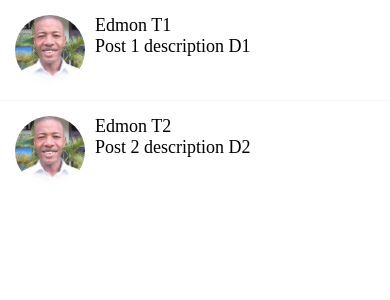
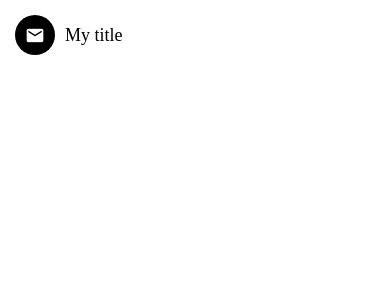
Before and after one commit to edmontheprogrammer/UsedStoreShop, a React Native app: screen / in a window 390 px wide. Shown: the top 300 px of the page. Built offline with nearby package versions, Linux system fonts and the light colour scheme.

Commit message:
Building the Icon ComponentsListItem extendings

```diff
--- a/App.js
+++ b/App.js
@@ -2,10 +2,19 @@
 import { StyleSheet, Text, View } from 'react-native';
 
 import MessagesScreen from './app/screens/MessagesScreen';
+import { SafeAreaView } from 'react-native';
+
+import Icon from './app/components/Icon';
+import ListItem from './app/components/ListItem';
 
 export default function App() {
   return (
-    <MessagesScreen />
+    <SafeAreaView >
+      <ListItem
+          title="My title"
+          ImageComponent={<Icon name="email"/>} />
+
+    </SafeAreaView>
   );
 }
 
--- /dev/null
+++ b/app/components/Icon.js
@@ -0,0 +1,28 @@
+import React from 'react';
+import { View } from 'react-native';
+import { MaterialCommunityIcons } from '@expo/vector-icons';
+
+function Icon({
+    name,
+    size = 40,
+    backgroundColor = "#000",
+    iconColor = "#fff"
+}) {
+    return (
+        <View style={{
+            width: size,
+            height: size,
+            borderRadius: size / 2,
+            // Note 1: backgroundColor: backgroundColor is setting the prop
+            // "backgroundColor" to the "backgroundColor" variable declared above
+            backgroundColor : backgroundColor,
+            justifyContent: 'center',
+            alignItems: 'center',
+        }}>
+            <MaterialCommunityIcons name={name} color={iconColor} size={size * 0.5} />
+
+        </View>
+    );
+}
+
+export default Icon;
--- a/app/components/ListItem.js
+++ b/app/components/ListItem.js
@@ -7,7 +7,7 @@ import { GestureHandlerRootView, Swipeable } from "react-native-gesture-handler"
 import AppText from './AppText/AppText';
 import colors from '../configs/colors';
 
-function ListItem({title, subTitle, image, onPress, renderRightActions}) {
+function ListItem({title, subTitle, image, onPress, ImageComponent, renderRightActions}) {
     return (
         <GestureHandlerRootView>
             <Swipeable renderRightActions={renderRightActions}>
@@ -15,12 +15,11 @@ function ListItem({title, subTitle, image, onPress, renderRightActions}) {
                     underlayColor={colors.light}
                     onPress={onPress}>
                     <View style={styles.container}>
-                        <Image
-                        style={styles.image}
-                        source={image} />
-                        <View>
+                        {ImageComponent}
+                        {image && <Image style={styles.image} source={image} />}
+                        <View style={styles.detailsContainer}>
                             <AppText style={styles.title}>{title}</AppText>
-                            <AppText style={styles.subTitle}>{subTitle}</AppText>
+                            {subTitle && <AppText style={styles.subTitle}>{subTitle}</AppText>}
                         </View>
                     </View>
                 </TouchableHighlight>
@@ -34,11 +33,15 @@ const styles = StyleSheet.create({
         flexDirection: "row",
         padding: 15,
     },
+    detailsContainer: {
+        marginLeft: 10,
+        justifyContent: "center",
+    },
     image: {
         width: 70,
         height: 70,
         borderRadius: 35,
-        marginRight: 10,
+
     },
     subTitle: {
         color: colors.medium,
--- a/app/screens/MessagesScreen.js
+++ b/app/screens/MessagesScreen.js
@@ -15,7 +15,6 @@ import { Constants } from 'expo-constants';
 import ListItem from '../components/ListItem';
 import ListItemSeparator from '../components/ListItemSeparator';
 import ListItemDeleteAction from '../components/ListItemDeleteAction';
-
 
 const initialMessages = [
     {
@@ -80,6 +79,8 @@ function MessagesScreen(props) {
 const styles = StyleSheet.create({
     screen: {
         paddingTop: Platform.OS === 'android' ? StatusBar.currentHeight : 0,
+        backgroundColor: 'yellow',
+        flex: 1,
     }
 })
 
```
Also changed, not shown: app/components/Screen.js (added, +23 -0 lines).
